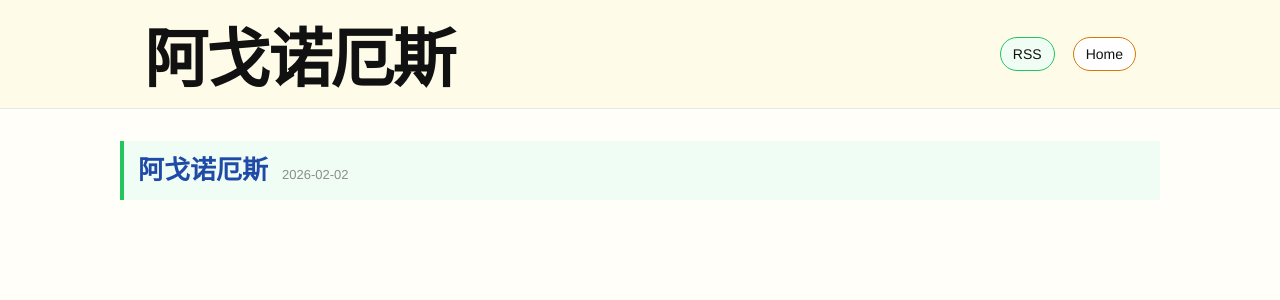
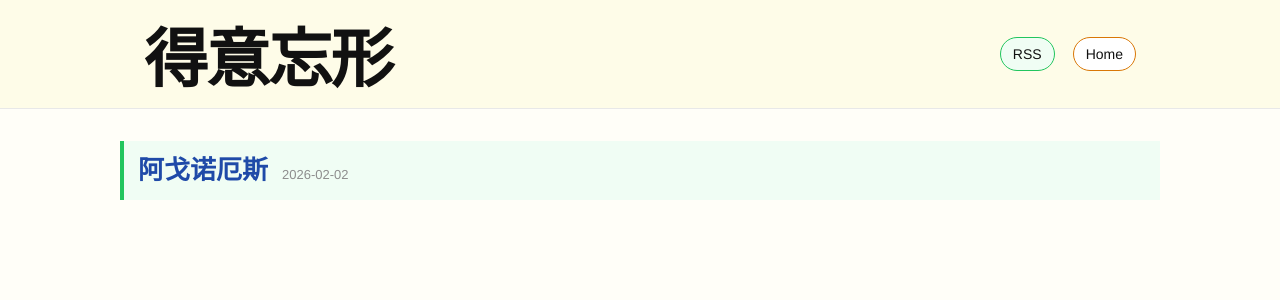
Before and after one commit to algonous/blog, a Jekyll site: the page built from index.html, in a window 1280 px wide. Shown: the top 300 px of the page. Built offline with Jekyll 4.4.1, drawn with Linux system fonts in a browser that asks for light colours.

Commit message:
chore: rename site title to 得意忘形

```diff
--- a/_config.yml
+++ b/_config.yml
@@ -1,4 +1,4 @@
-title: 阿戈诺厄斯
+title: 得意忘形
 description: Published writings from memory.
 url: "https://algonous.github.io"
 baseurl: "/blog"
--- a/index.html
+++ b/index.html
@@ -11,7 +11,7 @@
   <body>
     <header class="head-bar">
       <div class="wrap head-inner">
-        <a class="site-name" href="{{ '/' | relative_url }}">阿戈诺厄斯</a>
+        <a class="site-name" href="{{ '/' | relative_url }}">{{ site.title }}</a>
         <nav class="actions">
           <a class="action-btn rss" href="{{ '/feed.xml' | relative_url }}">RSS</a>
           <a class="action-btn home" href="{{ '/' | relative_url }}">Home</a>
```
